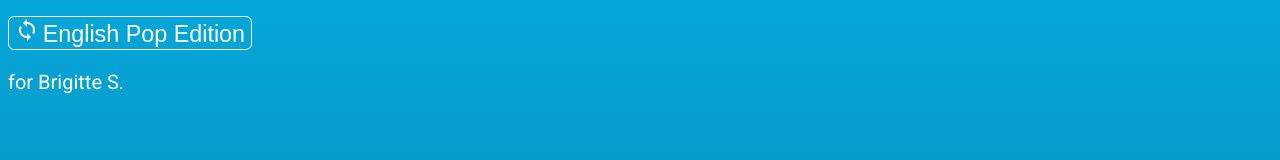
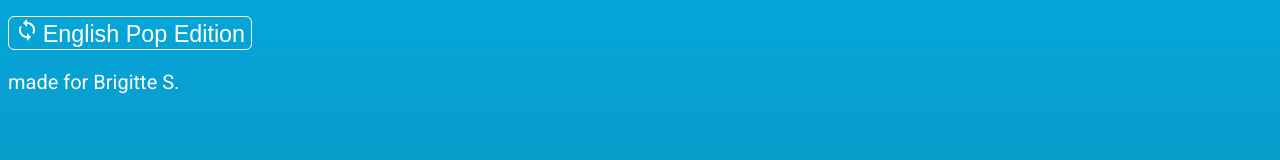
Before and after one commit to CanT94/Karuta, a plain HTML site: page index.html in a window 1280 px wide. Shown: the part 137-297 px from the top of the page. Drawn offline with Linux system fonts and the light colour scheme.

Commit message:
changed title text

```diff
--- a/index.html
+++ b/index.html
@@ -21,7 +21,7 @@
         </span>
     </button>
     <p id="h3Div">
-        for Brigitte S.
+        made for Brigitte S.
     </p>
     <br/>
     <br/>
```
